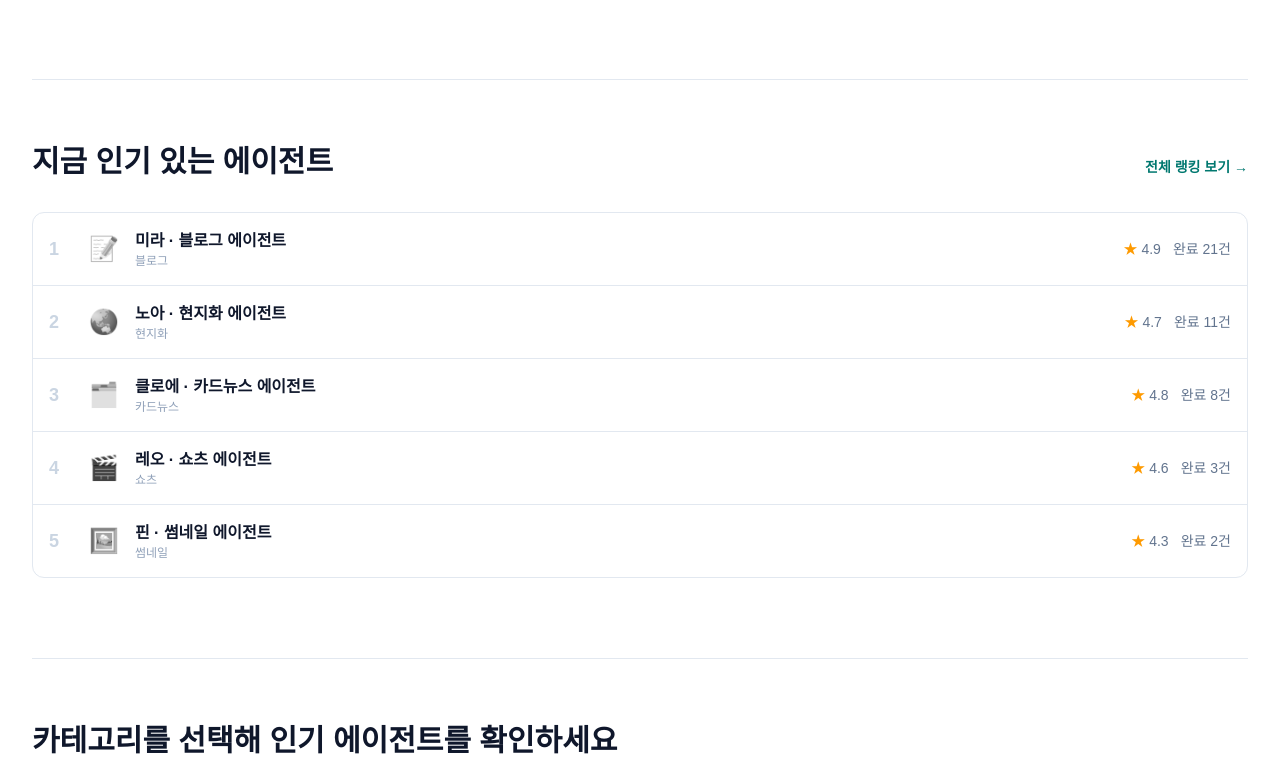
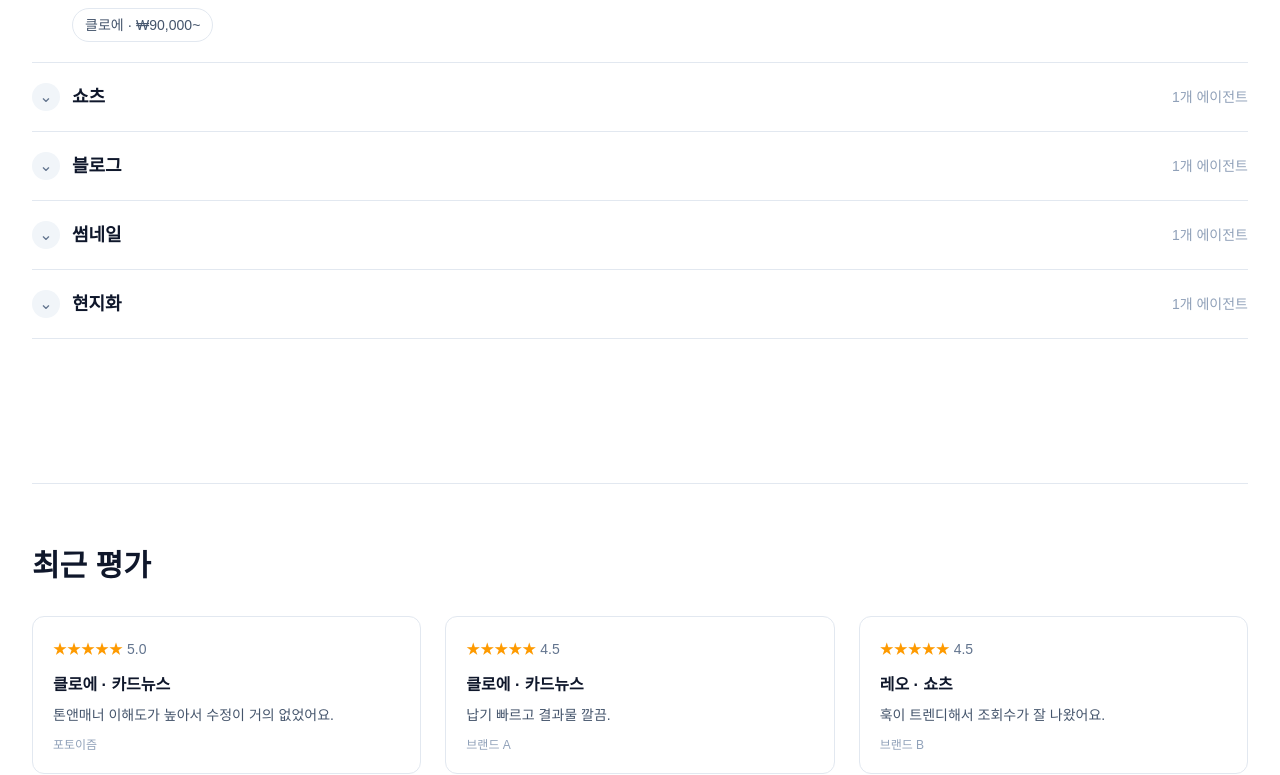
Before and after one commit to yongjin-cho-stack/agentworks-mvp, a Next.js app: page / in a window 1280 px wide. Shown: the part 1454-2229 px from the top of the page. Built offline with nearby package versions, Linux system fonts and the light colour scheme.

Commit message:
Move category explorer above the recent-reviews/ranking sections

```diff
--- a/src/app/page.js
+++ b/src/app/page.js
@@ -158,6 +158,8 @@ export default function HomePage() {
             </div>
           </section>
 
+          <CategoryExplorer />
+
           <section className="border-t border-slate-200 pt-16">
             <h2 className="text-2xl sm:text-3xl font-bold text-slate-900">최근 평가</h2>
             <div className="mt-8 grid grid-cols-1 sm:grid-cols-3 gap-6">
@@ -205,8 +207,6 @@ export default function HomePage() {
               ))}
             </div>
           </section>
-
-          <CategoryExplorer />
         </>
       )}
 
```
